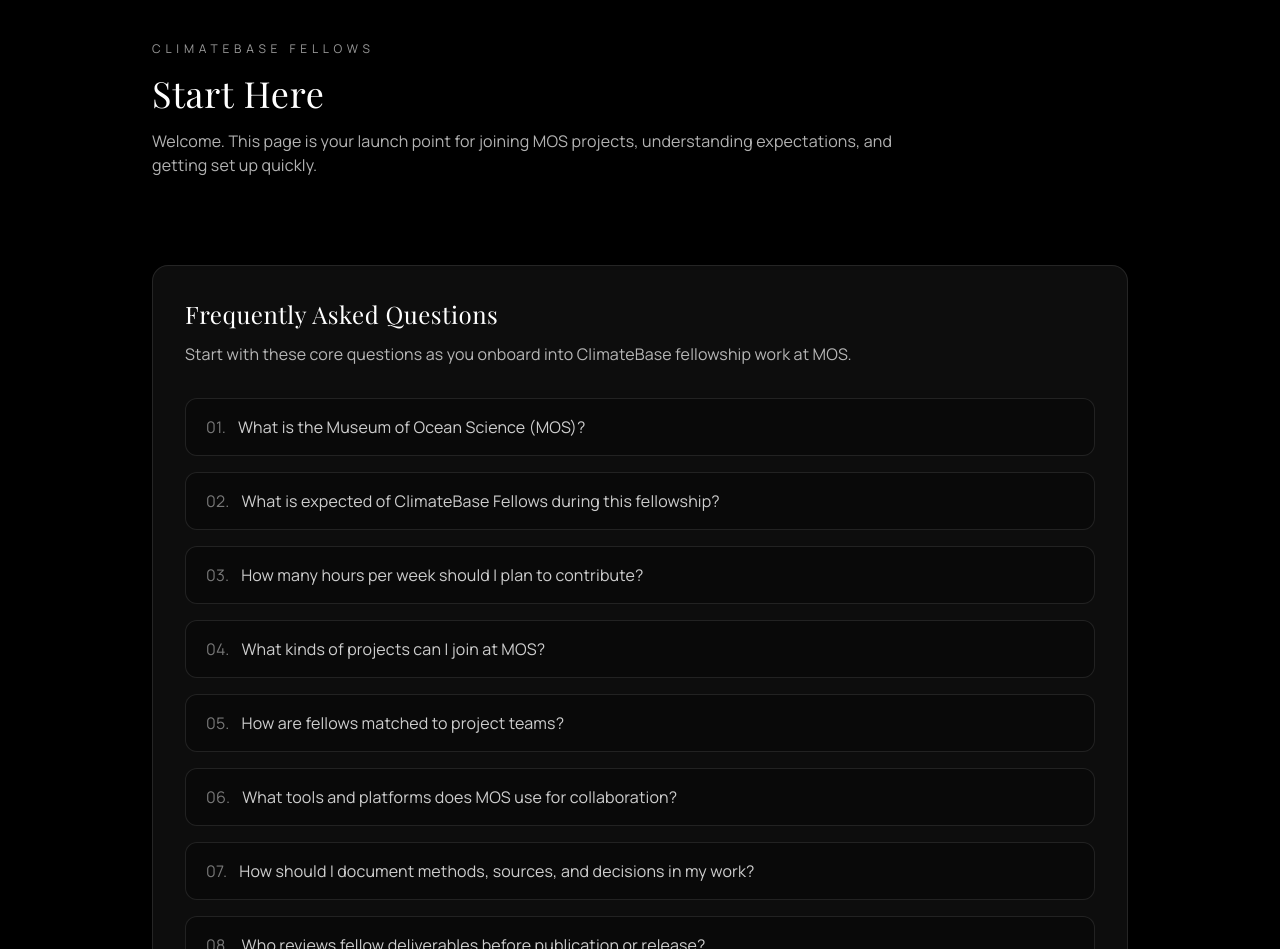
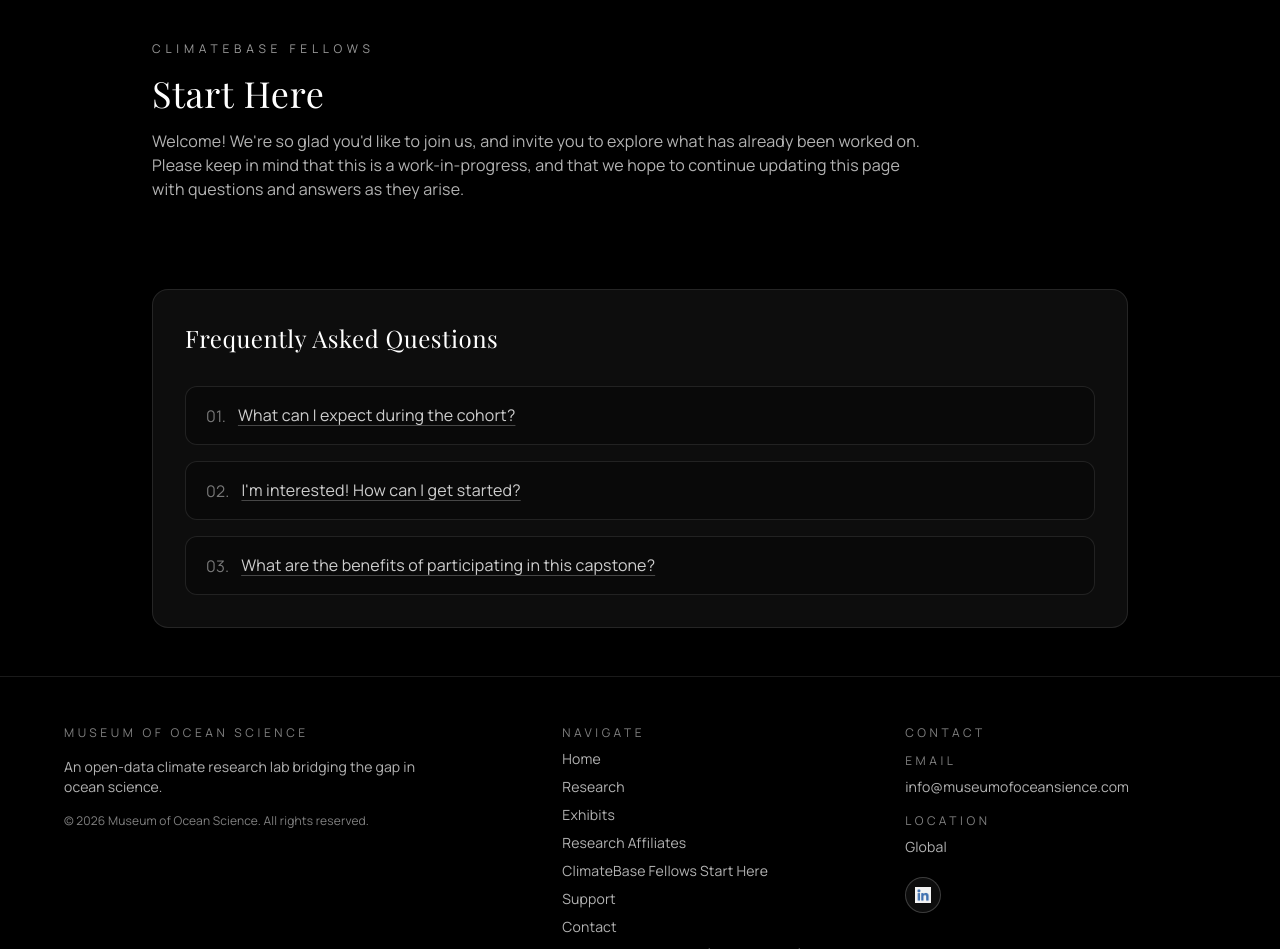
Before and after one commit to The-Museum-of-Ocean-Science/Website, a Next.js app: page /climatebase-fellows-start-here in a window 1280 px wide. Shown: the part 183-1132 px from the top of the page. Built offline with nearby package versions, Linux system fonts and the light colour scheme; a web font is replaced by a local one.

Commit message:
Refine ClimateBase fellows FAQ copy and formatting

```diff
--- a/src/app/climatebase-fellows-start-here/page.tsx
+++ b/src/app/climatebase-fellows-start-here/page.tsx
@@ -10,16 +10,60 @@
 });
 
 const faqQuestions = [
-  "What is the Museum of Ocean Science (MOS)?",
-  "What is expected of ClimateBase Fellows during this fellowship?",
-  "How many hours per week should I plan to contribute?",
-  "What kinds of projects can I join at MOS?",
-  "How are fellows matched to project teams?",
-  "What tools and platforms does MOS use for collaboration?",
-  "How should I document methods, sources, and decisions in my work?",
-  "Who reviews fellow deliverables before publication or release?",
-  "How often does the team meet, and are meetings required?",
-  "What does successful completion of this fellowship look like?",
+  {
+    question: "What can I expect during the cohort?",
+    expandable: {
+      intro:
+        "We aim to keep our documentation as transparent as possible, but this is a work in progress.",
+      linkLeadText: "Feel free to check out the",
+      linkLabel: "planning documents",
+      linkHref:
+        "https://docs.google.com/document/d/18NrWtPUjs_SNdZr687aBT7UWqx31YO3S9-PdqKLm8pQ/edit?tab=t.0#heading=h.oaav9hopg4q6",
+      benefits: [],
+      closing: "that our leadership team has put together so far.",
+      linkOnNewParagraph: true,
+    },
+  },
+  {
+    question: "I'm interested! How can I get started?",
+    expandable: {
+      intro: "Join our",
+      linkLabel: "Slack Channel",
+      linkHref: "https://museumofoceanscience.slack.com",
+      benefits: [],
+      closing: "and send a message to Janelle letting her know you're interested!",
+    },
+  },
+  {
+    question: "What are the benefits of participating in this capstone?",
+    expandable: {
+      intro: "Affiliates in good standing who complete qualifying artifacts may receive:",
+      benefits: [
+        {
+          label: "Official Title for the term (can use on resume or Linkedin)",
+          subitems: [
+            "Research Affiliate",
+            "Senior Research Affiliate",
+            "Project Lead / Project Manager",
+            "Functional designation or title",
+          ],
+        },
+        {
+          label: "Museum email address for duration of term",
+          subitems: ["name@museumofoceanscience.com"],
+        },
+        { label: "Public profile listed on museumofoceanscience.com" },
+        {
+          label:
+            "Letter of recommendation with MOS header, confirming affiliation and contribution",
+        },
+        { label: "Eligibility for consideration in contract-funded projects" },
+        { label: "Educational and Mentorship opportunities" },
+      ],
+      closing:
+        "These benefits are contingent upon artifact completion and adherence to standards.",
+    },
+  },
 ];
 
 export default function ClimateBaseFellowsStartHerePage() {
@@ -30,8 +74,9 @@
           <p className="text-xs uppercase tracking-[0.4em] text-white/60">ClimateBase Fellows</p>
           <h1 className="mt-4 text-4xl">Start Here</h1>
           <p className="mt-4 max-w-3xl text-white/70">
-            Welcome. This page is your launch point for joining MOS projects, understanding
-            expectations, and getting set up quickly.
+            Welcome! We&apos;re so glad you&apos;d like to join us, and invite you to explore what has
+            already been worked on. Please keep in mind that this is a work-in-progress, and that
+            we hope to continue updating this page with questions and answers as they arise.
           </p>
         </div>
       </section>
@@ -40,18 +85,93 @@
         <div className="mx-auto w-full max-w-5xl px-6 py-12">
           <div className="rounded-2xl border border-white/10 bg-white/5 p-8">
             <h2 className="text-2xl">Frequently Asked Questions</h2>
-            <p className="mt-3 text-white/70">
-              Start with these core questions as you onboard into ClimateBase fellowship work at
-              MOS.
-            </p>
             <ol className="mt-8 space-y-4 text-white/80">
               {faqQuestions.map((question, index) => (
                 <li
-                  key={question}
+                  key={question.question}
                   className="rounded-xl border border-white/10 bg-black/30 px-5 py-4"
                 >
-                  <span className="mr-3 text-white/45">{String(index + 1).padStart(2, "0")}.</span>
-                  <span>{question}</span>
+                  <div className="flex items-start gap-3">
+                    <span className="pt-[1px] text-white/45">{String(index + 1).padStart(2, "0")}.</span>
+                    {question.expandable ? (
+                      <details className="flex-1">
+                        <summary className="cursor-pointer list-none [&::-webkit-details-marker]:hidden">
+                          <span className="underline decoration-white/25 underline-offset-4 transition hover:text-[color:var(--mos-seafoam)] hover:decoration-[color:var(--mos-seafoam)]">
+                            {question.question}
+                          </span>
+                        </summary>
+                        <div className="mt-4 space-y-4 text-sm text-white/75">
+                          {question.expandable.linkHref ? (
+                            question.expandable.linkOnNewParagraph ? (
+                              <>
+                                {question.expandable.intro ? <p>{question.expandable.intro}</p> : null}
+                                <p>
+                                  {question.expandable.linkLeadText
+                                    ? `${question.expandable.linkLeadText} `
+                                    : null}
+                                  <a
+                                    href={question.expandable.linkHref}
+                                    target="_blank"
+                                    rel="noreferrer noopener"
+                                    className="underline decoration-white/25 underline-offset-4 transition hover:text-[color:var(--mos-seafoam)] hover:decoration-[color:var(--mos-seafoam)]"
+                                  >
+                                    {question.expandable.linkLabel}
+                                  </a>
+                                  {question.expandable.closing ? ` ${question.expandable.closing}` : null}
+                                </p>
+                              </>
+                            ) : (
+                              <p>
+                                {question.expandable.intro ? `${question.expandable.intro} ` : null}
+                                <a
+                                  href={question.expandable.linkHref}
+                                  target="_blank"
+                                  rel="noreferrer noopener"
+                                  className="underline decoration-white/25 underline-offset-4 transition hover:text-[color:var(--mos-seafoam)] hover:decoration-[color:var(--mos-seafoam)]"
+                                >
+                                  {question.expandable.linkLabel}
+                                </a>
+                                {question.expandable.closing ? ` ${question.expandable.closing}` : null}
+                              </p>
+                            )
+                          ) : null}
+                          {!question.expandable.linkHref && question.expandable.intro ? (
+                            <p>{question.expandable.intro}</p>
+                          ) : null}
+                          {question.expandable.benefits.length ? (
+                            <ul className="list-disc space-y-2 pl-5">
+                              {question.expandable.benefits.map((benefit) => (
+                                <li key={benefit.label}>
+                                  {benefit.label}
+                                  {benefit.subitems?.length ? (
+                                    <ul className="mt-2 list-disc space-y-1 pl-5">
+                                      {benefit.subitems.map((subitem) => (
+                                        <li key={subitem}>{subitem}</li>
+                                      ))}
+                                    </ul>
+                                  ) : null}
+                                </li>
+                              ))}
+                            </ul>
+                          ) : null}
+                          {!question.expandable.linkHref && question.expandable.closing ? (
+                            <p>{question.expandable.closing}</p>
+                          ) : null}
+                        </div>
+                      </details>
+                    ) : question.href ? (
+                      <a
+                        href={question.href}
+                        target="_blank"
+                        rel="noreferrer noopener"
+                        className="underline decoration-white/25 underline-offset-4 transition hover:text-[color:var(--mos-seafoam)] hover:decoration-[color:var(--mos-seafoam)]"
+                      >
+                        {question.question}
+                      </a>
+                    ) : (
+                      <span>{question.question}</span>
+                    )}
+                  </div>
                 </li>
               ))}
             </ol>
```
